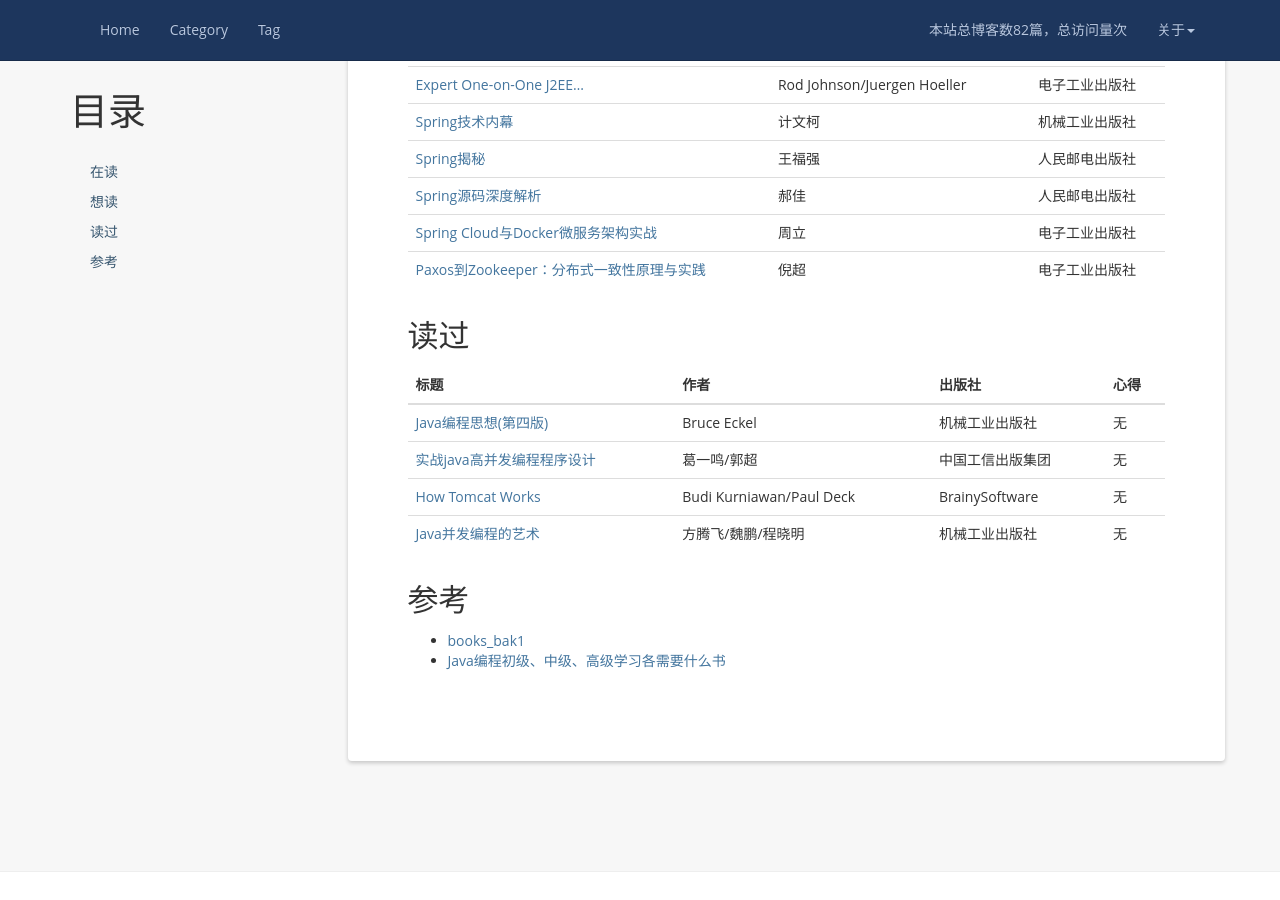
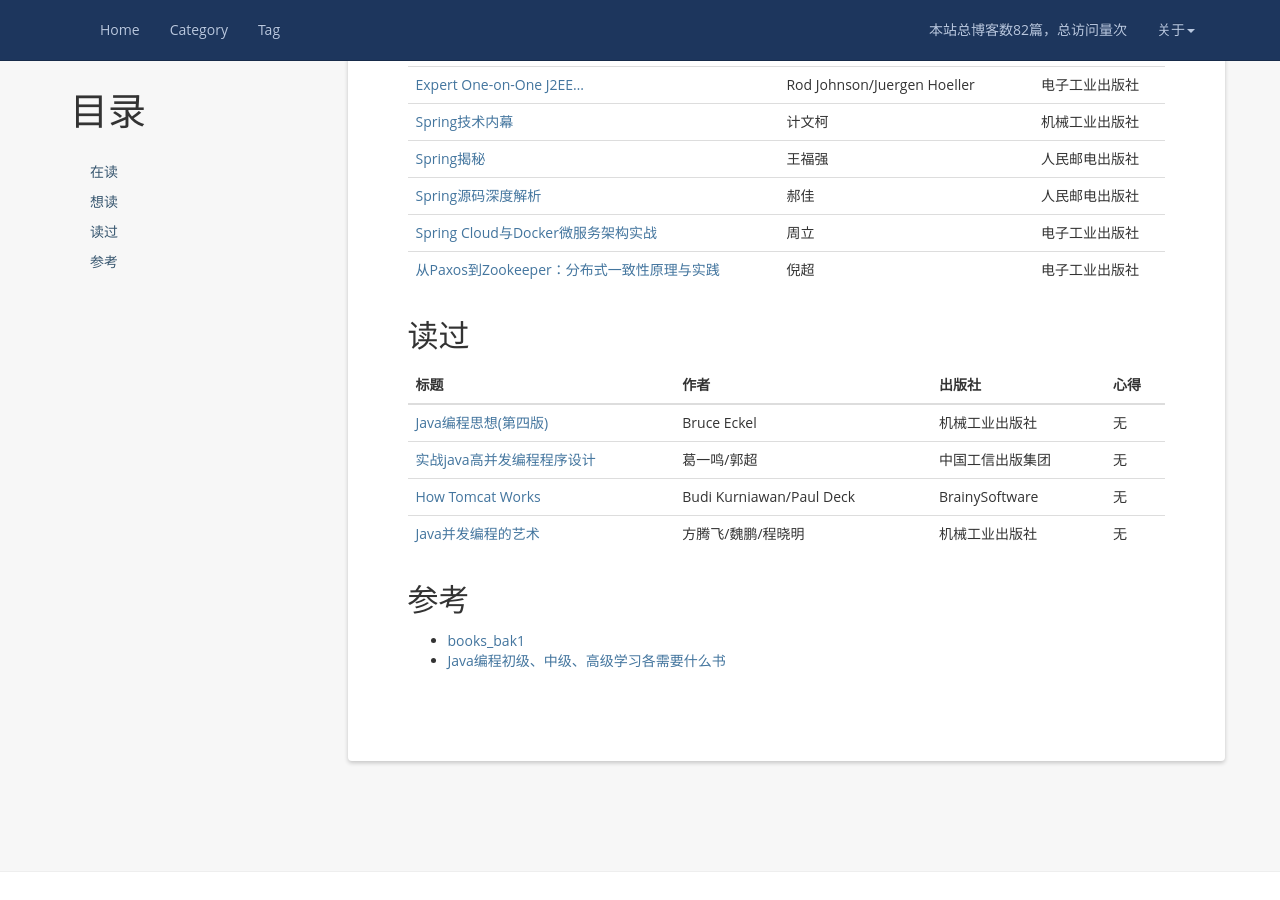
Before and after one commit to zhangfb95/zhangfb95.github.io.bak, a Jekyll site: the page built from books.md, in a window 1280 px wide and 900 px high, scrolled down 1209 px. Built offline with Jekyll 4.4.1, drawn with Linux system fonts in a browser that asks for light colours; nearby versions of some CDN libraries; a script that is not in the unit is left out; comment, search, counter and statistics services are not loaded.

```diff
--- a/books.md
+++ b/books.md
@@ -40,7 +40,7 @@
 | [Spring揭秘](https://book.douban.com/subject/3897837) | 王福强 | 人民邮电出版社 |
 | [Spring源码深度解析](https://book.douban.com/subject/25866350) | 郝佳 | 人民邮电出版社 |
 | [Spring Cloud与Docker微服务架构实战](https://book.douban.com/subject/27028228) | 周立 | 电子工业出版社 |
-| [Paxos到Zookeeper：分布式一致性原理与实践](https://book.douban.com/subject/26292004) | 倪超 | 电子工业出版社 |
+| [从Paxos到Zookeeper：分布式一致性原理与实践](https://book.douban.com/subject/26292004) | 倪超 | 电子工业出版社 |
 
 ## 读过
 
```
